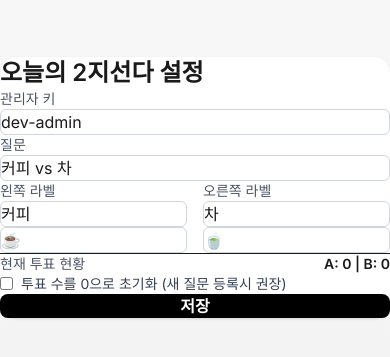
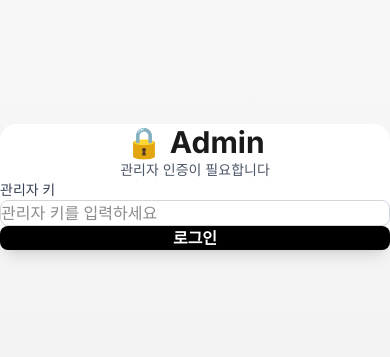
Before and after one commit to bumjinjung/poll, a Next.js app: page /admin in a window 390 px wide. Shown: the part 235-592 px from the top of the page. Built offline with nearby package versions, Linux system fonts and the light colour scheme.

Commit message:
Add admin authentication and responsive mobile layout

```diff
--- a/app/admin/page.tsx
+++ b/app/admin/page.tsx
@@ -9,7 +9,9 @@ type Config = {
 };
 
 export default function AdminPage() {
-  const [adminKey, setAdminKey] = useState("dev-admin");
+  const [isAuthenticated, setIsAuthenticated] = useState(false);
+  const [inputKey, setInputKey] = useState("");
+  const [adminKey, setAdminKey] = useState("");
   const [config, setConfig] = useState<Config>({
     question: "",
     left: { label: "" },
@@ -19,8 +21,10 @@ export default function AdminPage() {
   const [currentVotes, setCurrentVotes] = useState({ A: 0, B: 0 });
   const [saving, setSaving] = useState(false);
   const [message, setMessage] = useState<string | null>(null);
+  const [loginError, setLoginError] = useState("");
 
   useEffect(() => {
+    if (isAuthenticated) {
       fetch("/api/admin/today", { cache: "no-store" })
         .then((r) => r.json())
         .then((res) => {
@@ -28,7 +32,22 @@ export default function AdminPage() {
           if (res?.votes) setCurrentVotes(res.votes);
         })
         .catch(() => {});
-  }, []);
+    }
+  }, [isAuthenticated]);
+
+  const handleLogin = (e: React.FormEvent) => {
+    e.preventDefault();
+    setLoginError("");
+
+    // 간단한 클라이언트 측 검증 (실제 검증은 API에서)
+    if (inputKey.length < 3) {
+      setLoginError("관리자 키가 너무 짧습니다.");
+      return;
+    }
+
+    setAdminKey(inputKey);
+    setIsAuthenticated(true);
+  };
 
   const onSubmit = async (e: React.FormEvent) => {
     e.preventDefault();
@@ -60,22 +79,64 @@ export default function AdminPage() {
     }
   };
 
+  // 로그인하지 않았으면 로그인 화면 표시
+  if (!isAuthenticated) {
+    return (
+      <div className="min-h-screen flex items-center justify-center p-6">
+        <form
+          onSubmit={handleLogin}
+          className="w-full max-w-md space-y-6 bg-white rounded-2xl p-8 shadow-lg"
+        >
+          <div className="text-center">
+            <h1 className="text-3xl font-bold mb-2">🔒 Admin</h1>
+            <p className="text-sm text-gray-600">관리자 인증이 필요합니다</p>
+          </div>
+
+          <div className="space-y-2">
+            <label className="block text-sm font-medium text-gray-700">관리자 키</label>
+            <input
+              type="password"
+              value={inputKey}
+              onChange={(e) => setInputKey(e.target.value)}
+              className="w-full rounded-lg border border-gray-300 px-4 py-3 focus:outline-none focus:ring-2 focus:ring-black"
+              placeholder="관리자 키를 입력하세요"
+              required
+            />
+            {loginError && (
+              <p className="text-sm text-red-600">{loginError}</p>
+            )}
+          </div>
+
+          <button
+            type="submit"
+            className="w-full rounded-lg bg-black text-white py-3 font-semibold hover:bg-gray-800 transition"
+          >
+            로그인
+          </button>
+        </form>
+      </div>
+    );
+  }
+
   return (
     <div className="min-h-screen flex items-center justify-center p-6">
       <form
         onSubmit={onSubmit}
         className="w-full max-w-xl space-y-6 bg-white rounded-2xl p-6 shadow"
       >
+        <div className="flex items-center justify-between">
           <h1 className="text-2xl font-semibold">오늘의 2지선다 설정</h1>
-
-        <div className="space-y-2">
-          <label className="block text-sm text-gray-600">관리자 키</label>
-          <input
-            value={adminKey}
-            onChange={(e) => setAdminKey(e.target.value)}
-            className="w-full rounded-md border border-gray-300 px-3 py-2"
-            placeholder="dev-admin 또는 환경변수 ADMIN_KEY"
-          />
+          <button
+            type="button"
+            onClick={() => {
+              setIsAuthenticated(false);
+              setAdminKey("");
+              setInputKey("");
+            }}
+            className="text-sm text-gray-600 hover:text-black"
+          >
+            로그아웃
+          </button>
         </div>
 
         <div className="space-y-2">
--- a/app/page.tsx
+++ b/app/page.tsx
@@ -67,8 +67,13 @@ export default function Home() {
     }
   };
 
-  // 질문이 바뀌면 투표 상태 초기화
+  // 질문이 바뀌면 투표 상태 초기화 (로딩 완료 후에만 실행)
   useEffect(() => {
+    // 로딩 중이거나 질문이 없으면 스킵
+    if (loading || config.question === "로딩 중...") {
+      return;
+    }
+
     const savedVote = localStorage.getItem(storageKey);
     if (savedVote) {
       const data = JSON.parse(savedVote);
@@ -78,7 +83,7 @@ export default function Home() {
       setSelected(null);
       setShowResult(false);
     }
-  }, [storageKey]);
+  }, [storageKey, loading, config.question]);
 
   const handleVote = async (choice: "A" | "B") => {
     if (showResult) return;
@@ -128,23 +133,23 @@ export default function Home() {
   }
 
   return (
-    <div className="min-h-screen flex flex-col items-center justify-center p-6">
-      <div className="w-full max-w-4xl flex flex-col items-center gap-20">
+    <div className="min-h-screen flex flex-col items-center justify-center p-4 sm:p-6">
+      <div className="w-full max-w-4xl flex flex-col items-center gap-12 sm:gap-16 md:gap-20">
         {/* 질문 */}
-        <div className="text-center">
-          <h2 className="text-4xl font-semibold text-gray-800">
+        <div className="text-center px-4">
+          <h2 className="text-2xl sm:text-3xl md:text-4xl font-semibold text-gray-800">
             {config.question}
           </h2>
         </div>
 
         {/* 선택지 - 좌우 배치 */}
-        <div className="flex items-center justify-center gap-4">
+        <div className="flex items-center justify-center gap-3 sm:gap-4">
           {/* 왼쪽(A) 버튼 */}
           <button
             onClick={() => handleVote("A")}
             disabled={showResult}
             className={`
-              group relative w-52 h-52 rounded-[2rem] overflow-hidden
+              group relative w-36 h-36 sm:w-44 sm:h-44 md:w-52 md:h-52 rounded-[1.5rem] sm:rounded-[2rem] overflow-hidden
               transition-all duration-300 ease-out
               ${showResult ? "cursor-default" : "cursor-pointer hover:scale-[1.02]"}
               ${
@@ -165,17 +170,17 @@ export default function Home() {
             `} />
 
             {/* 콘텐츠 */}
-            <div className="relative h-full flex flex-col items-center justify-center p-4 gap-2">
-              <div className={`text-5xl transition-transform duration-300 ${selected === "A" ? "scale-110" : "group-hover:scale-105"}`}>
+            <div className="relative h-full flex flex-col items-center justify-center p-3 sm:p-4 gap-1 sm:gap-2">
+              <div className={`text-3xl sm:text-4xl md:text-5xl transition-transform duration-300 ${selected === "A" ? "scale-110" : "group-hover:scale-105"}`}>
                 {config.left.emoji ?? ""}
               </div>
-              <div className={`text-lg font-semibold transition-colors ${selected === "A" ? "text-white" : "text-gray-800"}`}>
+              <div className={`text-sm sm:text-base md:text-lg font-semibold transition-colors ${selected === "A" ? "text-white" : "text-gray-800"}`}>
                 {config.left.label}
               </div>
 
               {showResult && (
-                <div className={`mt-2 animate-fadeIn ${selected === "A" ? "text-white" : "text-gray-700"}`}>
-                  <div className="text-2xl font-bold mb-0.5">{percentA}%</div>
+                <div className={`mt-1 sm:mt-2 animate-fadeIn ${selected === "A" ? "text-white" : "text-gray-700"}`}>
+                  <div className="text-xl sm:text-2xl font-bold mb-0.5">{percentA}%</div>
                   <div className={`text-xs ${selected === "A" ? "text-blue-100" : "text-gray-500"}`}>
                     {votes.A} votes
                   </div>
@@ -185,7 +190,7 @@ export default function Home() {
 
             {/* 선택 링 */}
             {selected === "A" && (
-              <div className="absolute inset-0 ring-4 ring-blue-400 ring-offset-4 ring-offset-transparent rounded-[2rem]" />
+              <div className="absolute inset-0 ring-4 ring-blue-400 ring-offset-4 ring-offset-transparent rounded-[1.5rem] sm:rounded-[2rem]" />
             )}
           </button>
 
@@ -194,7 +199,7 @@ export default function Home() {
             onClick={() => handleVote("B")}
             disabled={showResult}
             className={`
-              group relative w-52 h-52 rounded-[2rem] overflow-hidden
+              group relative w-36 h-36 sm:w-44 sm:h-44 md:w-52 md:h-52 rounded-[1.5rem] sm:rounded-[2rem] overflow-hidden
               transition-all duration-300 ease-out
               ${showResult ? "cursor-default" : "cursor-pointer hover:scale-[1.02]"}
               ${
@@ -215,17 +220,17 @@ export default function Home() {
             `} />
 
             {/* 콘텐츠 */}
-            <div className="relative h-full flex flex-col items-center justify-center p-4 gap-2">
-              <div className={`text-5xl transition-transform duration-300 ${selected === "B" ? "scale-110" : "group-hover:scale-105"}`}>
+            <div className="relative h-full flex flex-col items-center justify-center p-3 sm:p-4 gap-1 sm:gap-2">
+              <div className={`text-3xl sm:text-4xl md:text-5xl transition-transform duration-300 ${selected === "B" ? "scale-110" : "group-hover:scale-105"}`}>
                 {config.right.emoji ?? ""}
               </div>
-              <div className={`text-lg font-semibold transition-colors ${selected === "B" ? "text-white" : "text-gray-800"}`}>
+              <div className={`text-sm sm:text-base md:text-lg font-semibold transition-colors ${selected === "B" ? "text-white" : "text-gray-800"}`}>
                 {config.right.label}
               </div>
 
               {showResult && (
-                <div className={`mt-2 animate-fadeIn ${selected === "B" ? "text-white" : "text-gray-700"}`}>
-                  <div className="text-2xl font-bold mb-0.5">{percentB}%</div>
+                <div className={`mt-1 sm:mt-2 animate-fadeIn ${selected === "B" ? "text-white" : "text-gray-700"}`}>
+                  <div className="text-xl sm:text-2xl font-bold mb-0.5">{percentB}%</div>
                   <div className={`text-xs ${selected === "B" ? "text-purple-100" : "text-gray-500"}`}>
                     {votes.B} votes
                   </div>
@@ -235,7 +240,7 @@ export default function Home() {
 
             {/* 선택 링 */}
             {selected === "B" && (
-              <div className="absolute inset-0 ring-4 ring-purple-400 ring-offset-4 ring-offset-transparent rounded-[2rem]" />
+              <div className="absolute inset-0 ring-4 ring-purple-400 ring-offset-4 ring-offset-transparent rounded-[1.5rem] sm:rounded-[2rem]" />
             )}
           </button>
         </div>
```
Lines whose indentation alone changed are shown as unchanged.
